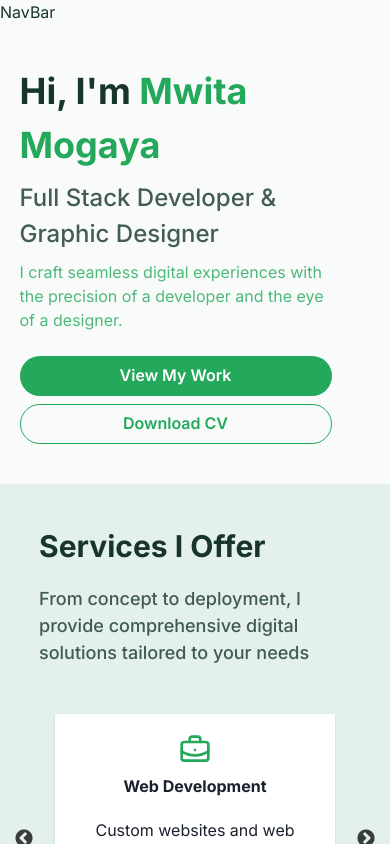
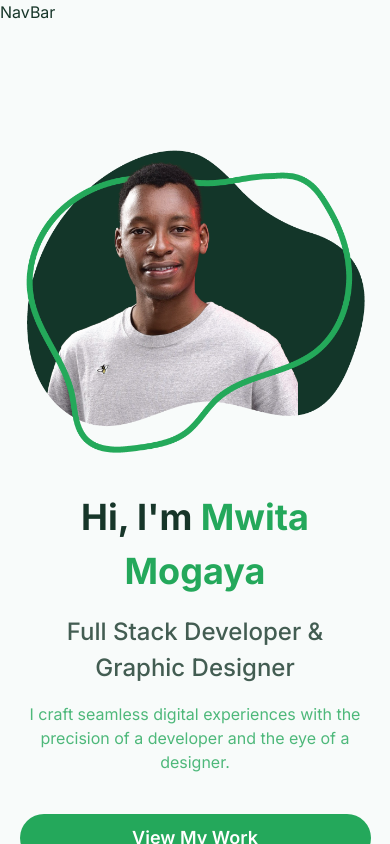
Before and after one commit to mogaya/Mwita-Mogaya-Portfolio, a React (Vite) app in the folder frontend/: page / in a window 390 px wide. Shown: the top 844 px of the page. Built offline with nearby package versions, Linux system fonts and the light colour scheme.

Commit message:
Refactor Hero component for improved layout and responsiveness

```diff
--- a/frontend/src/components/Home/Hero.tsx
+++ b/frontend/src/components/Home/Hero.tsx
@@ -4,44 +4,44 @@ import heroImage from "../../assets/heroImg.png";
 
 const Hero = () => {
   return (
-    <Box as="section" w={"100vw"}>
-      <Box maxW="1200px" w={{ base: "90vw", md: "80vw" }} mx={"auto"} py={10}>
-        <Grid templateColumns="repeat(2, 1fr)" gap={4}>
+    <Box as="section" w="100vw">
+      <Box maxW="1200px" w={{ base: "90vw", md: "80vw" }} mx="auto" py={10}>
+        <Grid templateColumns={{ base: "1fr", md: "repeat(2, 1fr)" }} gap={8}>
+          {/* Text Section */}
           <GridItem
-            display={"flex"}
-            justifyContent={"center"}
-            alignItems={"center"}
-            w={{ base: "80vw", md: "40vw" }}
-            mx={"auto"}
+            order={{ base: 2, md: 1 }}
+            display="flex"
+            justifyContent="center"
+            alignItems="center"
           >
             <Box
-              display={"flex"}
-              flexDirection={"column"}
-              justifyContent={"space-between"}
-              gap={2}
+              display="flex"
+              flexDirection="column"
+              gap={4}
+              textAlign={{ base: "center", md: "left" }}
             >
-              <Text fontSize={{ base: "4xl", md: "6xl" }} fontWeight={"bold"}>
-                <Text as={"span"} color={"foreground"}>
+              <Text fontSize={{ base: "4xl", md: "6xl" }} fontWeight="bold">
+                <Text as="span" color="foreground">
                   Hi, I'm{" "}
                 </Text>
-                <Text as={"span"} color={"primary"}>
+                <Text as="span" color="primary">
                   Mwita Mogaya
                 </Text>
               </Text>
               <Text
                 fontSize={{ base: "2xl", md: "3xl" }}
-                fontWeight={"medium"}
-                color={"foreground"}
+                fontWeight="medium"
+                color="foreground"
                 opacity={0.8}
               >
                 Full Stack Developer & Graphic Designer
               </Text>
               <Text
-                as={"p"}
                 fontSize={{ base: "md", md: "lg" }}
-                color={"primary"}
+                color="primary"
                 opacity={0.8}
                 maxW={{ base: "100%", md: "80%" }}
+                mx={{ base: "auto", md: "0" }}
               >
                 I craft seamless digital experiences with the precision of a
                 developer and the eye of a designer.
@@ -49,20 +49,20 @@ const Hero = () => {
               <Box
                 display="flex"
                 flexDirection={{ base: "column", md: "row" }}
-                gap={2}
-                mt={{ base: 4, md: 8 }}
+                gap={4}
+                justifyContent={{ base: "center", md: "flex-start" }}
+                mt={6}
               >
                 <Button
                   as={NavLink}
                   to="/projects"
                   variant="solid"
-                  color={"white"}
-                  borderRadius={"full"}
-                  backgroundColor={"primary"}
-                  size={{ base: "md", md: "lg" }}
+                  color="white"
+                  borderRadius="full"
+                  bg="primary"
+                  size="lg"
                   _hover={{
                     backgroundColor: "teal",
-                    color: "white",
                   }}
                 >
                   View My Work
@@ -71,10 +71,10 @@ const Hero = () => {
                   as={NavLink}
                   to="/"
                   variant="outline"
-                  color={"primary"}
-                  borderRadius={"full"}
-                  borderColor={"primary"}
-                  size={{ base: "md", md: "lg" }}
+                  color="primary"
+                  borderColor="primary"
+                  borderRadius="full"
+                  size="lg"
                   _hover={{
                     color: "teal",
                     borderColor: "teal",
@@ -85,23 +85,22 @@ const Hero = () => {
               </Box>
             </Box>
           </GridItem>
-          <GridItem display={{ base: "none", md: "block" }} w={"40vw"}>
-            <Box
-              display={"flex"}
-              justifyContent={"center"}
-              alignItems={"center"}
-              w={"90%"}
-              h={"100%"}
-            >
-              <Image
-                pt={"20"}
-                src={heroImage}
-                alt="Hero Image"
-                w={"100%"}
-                h={"auto"}
-                objectFit={"cover"}
-              />
-            </Box>
+
+          {/* Image Section */}
+          <GridItem
+            order={{ base: 1, md: 2 }}
+            display="flex"
+            justifyContent="center"
+          >
+            <Image
+              src={heroImage}
+              alt="Hero Image"
+              pt={20}
+              w="100%"
+              maxW="500px"
+              h="auto"
+              objectFit="cover"
+            />
           </GridItem>
         </Grid>
       </Box>
```
